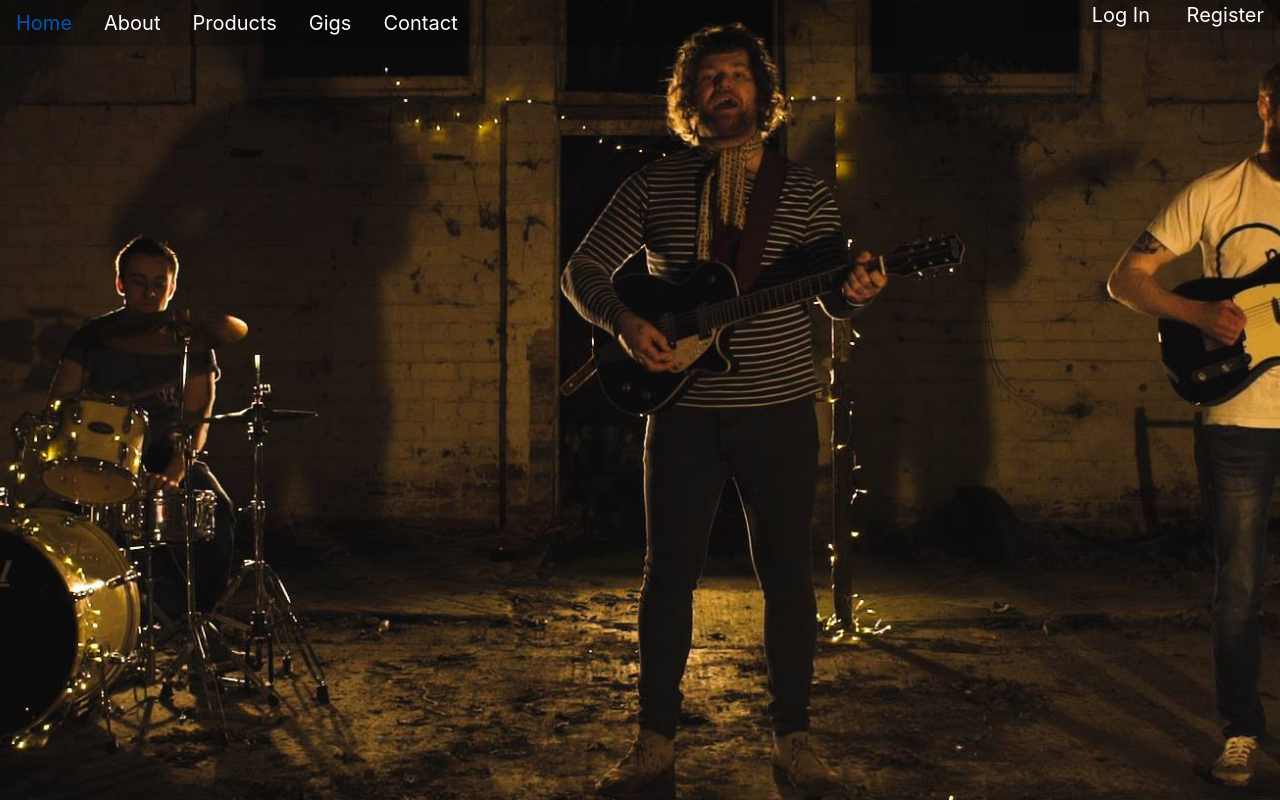
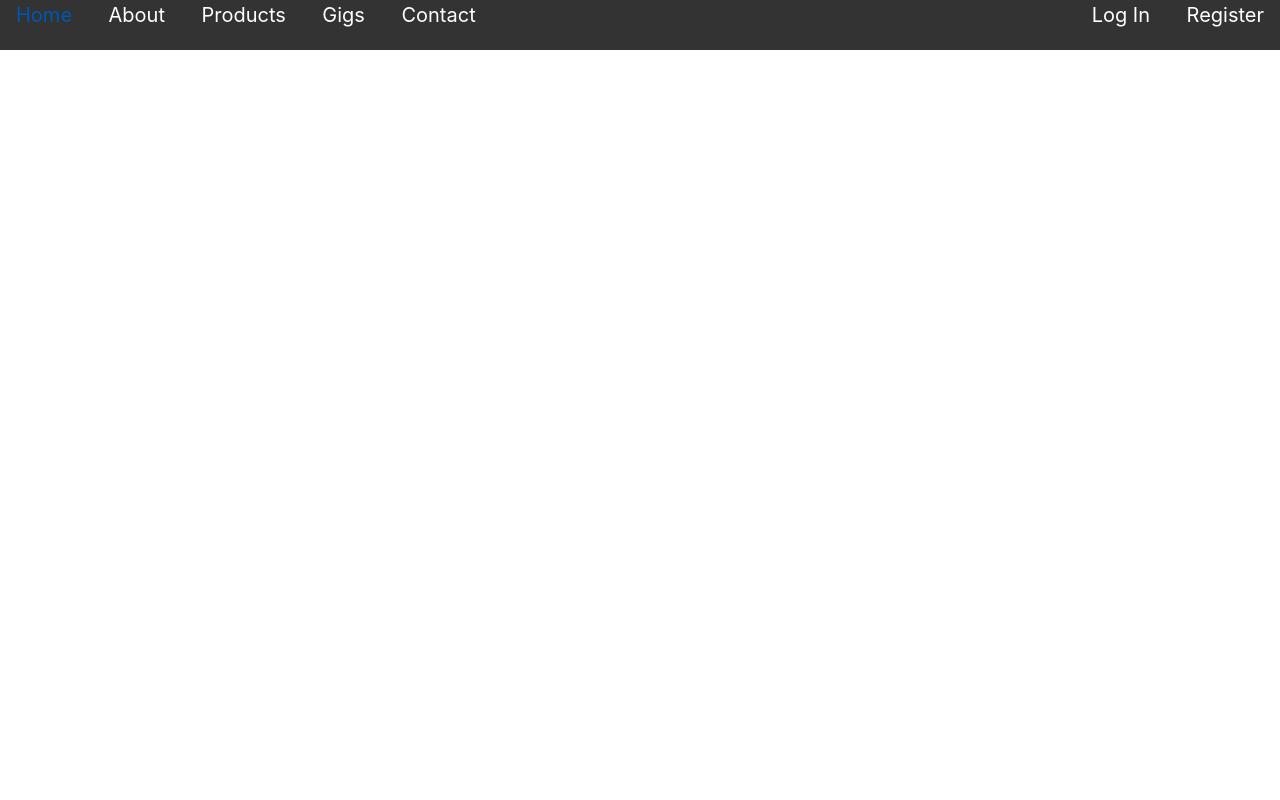
Before and after one commit to abruce1711/HNDGradedUnitProject, a Python web app: template templates/index.html in a window 1280 px wide. Run offline with Jinja, Linux system fonts and the light colour scheme; the template is opened without the code that fills it, so the values that code supplies are empty; some libraries are stand-ins or nearby versions.

Commit message:
Fixed navbar styling for the most part. Added a log out method

```diff
--- a/static/css/style.css
+++ b/static/css/style.css
@@ -2,33 +2,34 @@ html, body {
     margin: 0;
 }
 
-.home {
+/*.home {
     background: url("/static/img/home.jpg") no-repeat center;
     height: 100%;
     background-size: cover;
-}
+}*/
 .nav {
     position: relative;
-    background-color: rgba(0, 0, 0, 0.2);
-    width: 70%;
-    float: left;
+    background-color: rgba(0, 0, 0, 0.8);
+    display: inline-block;
+    height: 50px;
 }
 
 .nav-link {
     color: white;
     font-size: 20px;
     transition: .2s all;
+    display: inline;
 }
 
-.right-links {
-    background-color: rgba(0, 0, 0, 0.2);
-    float: right;
-    width: 20%;
-    text-align: right;
+.left-nav {
+    float: left;
+    width: 70%;
 }
 
-.right-links a {
-    display: inline;
+.right-nav {
+    float: right;
+    width: 30%;
+    text-align: right;
 }
 
 .login {
--- a/templates/index.html
+++ b/templates/index.html
@@ -2,9 +2,10 @@
 {% block html %}<html class="home" lang="en">{% endblock %}
 {% block title %}Home{{ super() }}{% endblock %}
 {% block body %}
-    {{ super() }}
     {% if current_user.is_authenticated %}
         <h1>LOGGED IN</h1>
     {% endif %}
 
+
+
 {% endblock %}
--- a/templates/layout.html
+++ b/templates/layout.html
@@ -6,8 +6,8 @@
     <link rel="stylesheet" href="/static/css/style.css">
     <title>{% block title %} | Native Sins{% endblock %}</title>
 </head>
-<body>
 
+<header>
  <!-- Flash messages -->
     {% with messages = get_flashed_messages(with_categories=True) %}
         {% if messages %}
@@ -28,18 +28,27 @@
     {% endwith %}
  <!--/flash messages----->
 
-{% block body %}
-<nav class="nav">
-    <a class="nav-link" href="#">Home</a>
+
+    <nav class="nav left-nav">
+        <a class="nav-link" href="{{ url_for('index') }}">Home</a>
         <a class="nav-link" href="#">About</a>
         <a class="nav-link" href="#">Products</a>
         <a class="nav-link" href="#">Gigs</a>
         <a class="nav-link" href="#">Contact</a>
     </nav>
-<div class="right-links">
+    <nav class="nav right-nav">
+    {% if current_user.is_authenticated %}
+        <a class="nav-link" href="{{ url_for('logout') }}">Log Out</a>
+    {% else %}
         <a class="nav-link" href="{{ url_for('login') }}">Log In</a>
         <a class="nav-link" href="#">Register</a>
-</div>
+    {% endif %}
+    </nav>
+</header>
+
+<body>
+{% block body %}
+
 {% endblock %}
 
 {% block scripts %}
```
Also changed, not shown: app.py (+7 -0 lines). Lines whose indentation alone changed are shown as unchanged.
